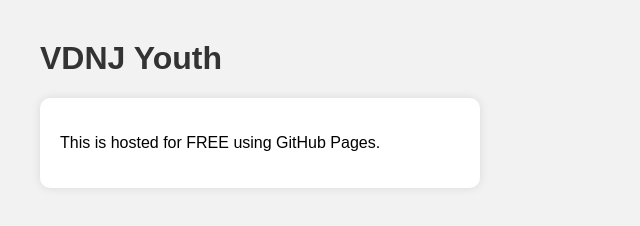
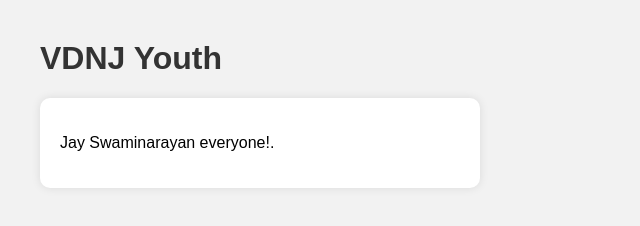
Before and after one commit to dkp2610/test-website, a plain HTML site: page index.html in a window 1280 px wide. Shown: the whole page, without its empty margins (0-640 px from the left). Drawn offline with Linux system fonts and the light colour scheme.

Commit message:
Update index.html

```diff
--- a/index.html
+++ b/index.html
@@ -25,7 +25,7 @@
   <h1>VDNJ Youth </h1>
 
   <div class="card">
-    <p>This is hosted for FREE using GitHub Pages.</p>
+    <p> Jay Swaminarayan everyone!.</p>
   </div>
 </body>
 </html>
```
